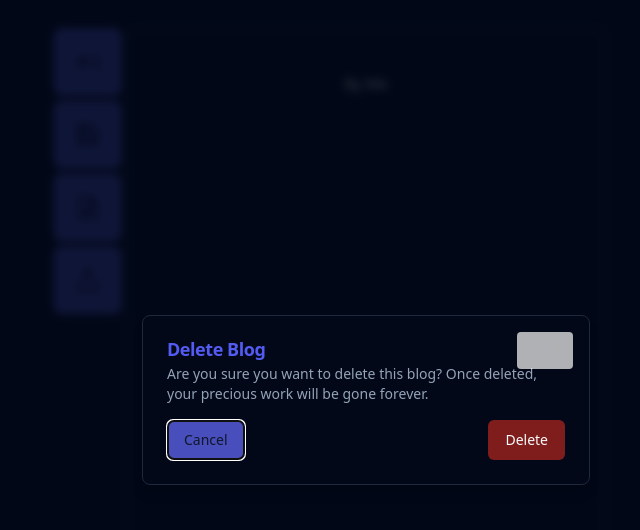
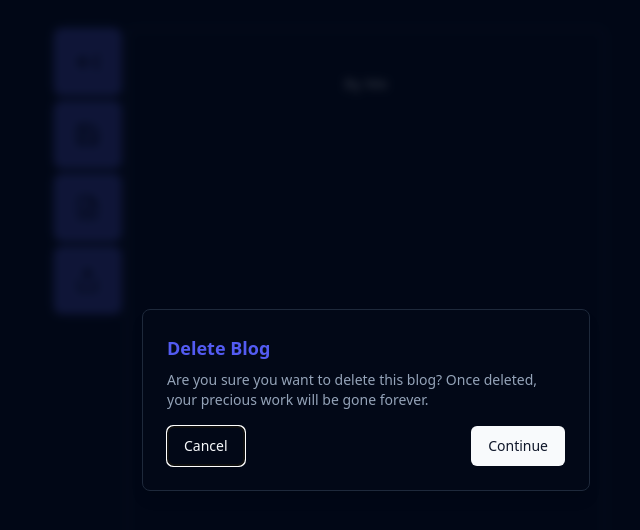
Before and after one commit to lernEarnBurn/blog-site, a React (Vite) app in the folder creater-interface/: page /blogs/1 in a window 1280 px wide. Both pictures are taken after a click on the button 361 px from the left and 207 px from the top of the page. Shown: the top 530 px of the page, without its empty margins (274-914 px from the left). Built offline with nearby package versions, Linux system fonts and the light colour scheme.

Commit message:
changed to alert dialog

```diff
--- a/creater-interface/package.json
+++ b/creater-interface/package.json
@@ -10,6 +10,7 @@
     "preview": "vite preview"
   },
   "dependencies": {
+    "@radix-ui/react-alert-dialog": "^1.0.5",
     "@radix-ui/react-dialog": "^1.0.5",
     "@radix-ui/react-dropdown-menu": "^2.0.6",
     "@radix-ui/react-navigation-menu": "^1.1.4",
--- a/creater-interface/src/components/BackBar.tsx
+++ b/creater-interface/src/components/BackBar.tsx
@@ -5,16 +5,17 @@
 import { Save } from 'lucide-react';
 
 import {
-  Dialog,
-  DialogContent,
-  DialogDescription,
-  DialogHeader,
-  DialogTitle,
-  DialogTrigger,
-  DialogClose,
-  DialogFooter
-} from "@/components/ui/dialog"
-import { Button } from './ui/button';
+  AlertDialog,
+  AlertDialogAction,
+  AlertDialogCancel,
+  AlertDialogContent,
+  AlertDialogDescription,
+  AlertDialogFooter,
+  AlertDialogHeader,
+  AlertDialogTitle,
+  AlertDialogTrigger,
+} from "@/components/ui/alert-dialog"
+
 
 
 const animations = {
@@ -52,28 +53,25 @@
           <Save className='icon'/>
         </button>
       )}
-      <Dialog>
-        <DialogTrigger asChild>
+      <AlertDialog>
+        <AlertDialogTrigger asChild>
           <button className='w-16 h-16 btn-bar hover:scale-[1.01] flex items-center justify-center'>
             <FileX className='icon'/>
           </button>
-        </DialogTrigger>
-        <DialogContent className="sm:max-w-md">
-          <DialogHeader>
-            <DialogTitle>Delete Blog</DialogTitle>
-            <DialogDescription>
+        </AlertDialogTrigger>
+        <AlertDialogContent className="sm:max-w-md">
+          <AlertDialogHeader>
+            <AlertDialogTitle>Delete Blog</AlertDialogTitle>
+            <AlertDialogDescription>
               Are you sure you want to delete this blog? Once deleted, your precious work will be gone forever.
-            </DialogDescription>
-          </DialogHeader>
-
-          <DialogFooter className="sm:justify-between">
-            <DialogClose asChild>
-              <Button className='btn-bar hover:bg-indigo-600 hover:bg-opacity-80'>Cancel</Button>
-            </DialogClose>
-            <Button onClick={deleteFunc} variant="destructive">Delete</Button>
-          </DialogFooter>
-        </DialogContent>
-      </Dialog>
+            </AlertDialogDescription>
+          </AlertDialogHeader>
+          <AlertDialogFooter className="sm:justify-between">
+            <AlertDialogCancel>Cancel</AlertDialogCancel>
+            <AlertDialogAction onClick={deleteFunc}>Continue</AlertDialogAction>
+          </AlertDialogFooter>
+        </AlertDialogContent>
+      </AlertDialog>
 
 
       <button className='w-16 h-16 btn-bar hover:scale-[1.01] flex items-center justify-center'>
--- /dev/null
+++ b/creater-interface/src/components/ui/alert-dialog.tsx
@@ -0,0 +1,139 @@
+import * as React from "react"
+import * as AlertDialogPrimitive from "@radix-ui/react-alert-dialog"
+
+import { cn } from "@/lib/utils"
+import { buttonVariants } from "@/components/ui/button"
+
+const AlertDialog = AlertDialogPrimitive.Root
+
+const AlertDialogTrigger = AlertDialogPrimitive.Trigger
+
+const AlertDialogPortal = AlertDialogPrimitive.Portal
+
+const AlertDialogOverlay = React.forwardRef<
+  React.ElementRef<typeof AlertDialogPrimitive.Overlay>,
+  React.ComponentPropsWithoutRef<typeof AlertDialogPrimitive.Overlay>
+>(({ className, ...props }, ref) => (
+  <AlertDialogPrimitive.Overlay
+    className={cn(
+      "fixed inset-0 z-50 bg-background/80 backdrop-blur-sm data-[state=open]:animate-in data-[state=closed]:animate-out data-[state=closed]:fade-out-0 data-[state=open]:fade-in-0",
+      className
+    )}
+    {...props}
+    ref={ref}
+  />
+))
+AlertDialogOverlay.displayName = AlertDialogPrimitive.Overlay.displayName
+
+const AlertDialogContent = React.forwardRef<
+  React.ElementRef<typeof AlertDialogPrimitive.Content>,
+  React.ComponentPropsWithoutRef<typeof AlertDialogPrimitive.Content>
+>(({ className, ...props }, ref) => (
+  <AlertDialogPortal>
+    <AlertDialogOverlay />
+    <AlertDialogPrimitive.Content
+      ref={ref}
+      className={cn(
+        "fixed left-[50%] top-[50%] z-50 grid w-full max-w-lg translate-x-[-50%] translate-y-[-50%] gap-4 border bg-background p-6 shadow-lg duration-200 data-[state=open]:animate-in data-[state=closed]:animate-out data-[state=closed]:fade-out-0 data-[state=open]:fade-in-0 data-[state=closed]:zoom-out-95 data-[state=open]:zoom-in-95 data-[state=closed]:slide-out-to-left-1/2 data-[state=closed]:slide-out-to-top-[48%] data-[state=open]:slide-in-from-left-1/2 data-[state=open]:slide-in-from-top-[48%] sm:rounded-lg",
+        className
+      )}
+      {...props}
+    />
+  </AlertDialogPortal>
+))
+AlertDialogContent.displayName = AlertDialogPrimitive.Content.displayName
+
+const AlertDialogHeader = ({
+  className,
+  ...props
+}: React.HTMLAttributes<HTMLDivElement>) => (
+  <div
+    className={cn(
+      "flex flex-col space-y-2 text-center sm:text-left",
+      className
+    )}
+    {...props}
+  />
+)
+AlertDialogHeader.displayName = "AlertDialogHeader"
+
+const AlertDialogFooter = ({
+  className,
+  ...props
+}: React.HTMLAttributes<HTMLDivElement>) => (
+  <div
+    className={cn(
+      "flex flex-col-reverse sm:flex-row sm:justify-end sm:space-x-2",
+      className
+    )}
+    {...props}
+  />
+)
+AlertDialogFooter.displayName = "AlertDialogFooter"
+
+const AlertDialogTitle = React.forwardRef<
+  React.ElementRef<typeof AlertDialogPrimitive.Title>,
+  React.ComponentPropsWithoutRef<typeof AlertDialogPrimitive.Title>
+>(({ className, ...props }, ref) => (
+  <AlertDialogPrimitive.Title
+    ref={ref}
+    className={cn("text-lg font-semibold", className)}
+    {...props}
+  />
+))
+AlertDialogTitle.displayName = AlertDialogPrimitive.Title.displayName
+
+const AlertDialogDescription = React.forwardRef<
+  React.ElementRef<typeof AlertDialogPrimitive.Description>,
+  React.ComponentPropsWithoutRef<typeof AlertDialogPrimitive.Description>
+>(({ className, ...props }, ref) => (
+  <AlertDialogPrimitive.Description
+    ref={ref}
+    className={cn("text-sm text-muted-foreground", className)}
+    {...props}
+  />
+))
+AlertDialogDescription.displayName =
+  AlertDialogPrimitive.Description.displayName
+
+const AlertDialogAction = React.forwardRef<
+  React.ElementRef<typeof AlertDialogPrimitive.Action>,
+  React.ComponentPropsWithoutRef<typeof AlertDialogPrimitive.Action>
+>(({ className, ...props }, ref) => (
+  <AlertDialogPrimitive.Action
+    ref={ref}
+    className={cn(buttonVariants(), className)}
+    {...props}
+  />
+))
+AlertDialogAction.displayName = AlertDialogPrimitive.Action.displayName
+
+const AlertDialogCancel = React.forwardRef<
+  React.ElementRef<typeof AlertDialogPrimitive.Cancel>,
+  React.ComponentPropsWithoutRef<typeof AlertDialogPrimitive.Cancel>
+>(({ className, ...props }, ref) => (
+  <AlertDialogPrimitive.Cancel
+    ref={ref}
+    className={cn(
+      buttonVariants({ variant: "outline" }),
+      "mt-2 sm:mt-0",
+      className
+    )}
+    {...props}
+  />
+))
+AlertDialogCancel.displayName = AlertDialogPrimitive.Cancel.displayName
+
+export {
+  AlertDialog,
+  AlertDialogPortal,
+  AlertDialogOverlay,
+  AlertDialogTrigger,
+  AlertDialogContent,
+  AlertDialogHeader,
+  AlertDialogFooter,
+  AlertDialogTitle,
+  AlertDialogDescription,
+  AlertDialogAction,
+  AlertDialogCancel,
+}
```
Also changed, not shown: 1 other file (tests, documents, lock files or other folders).
